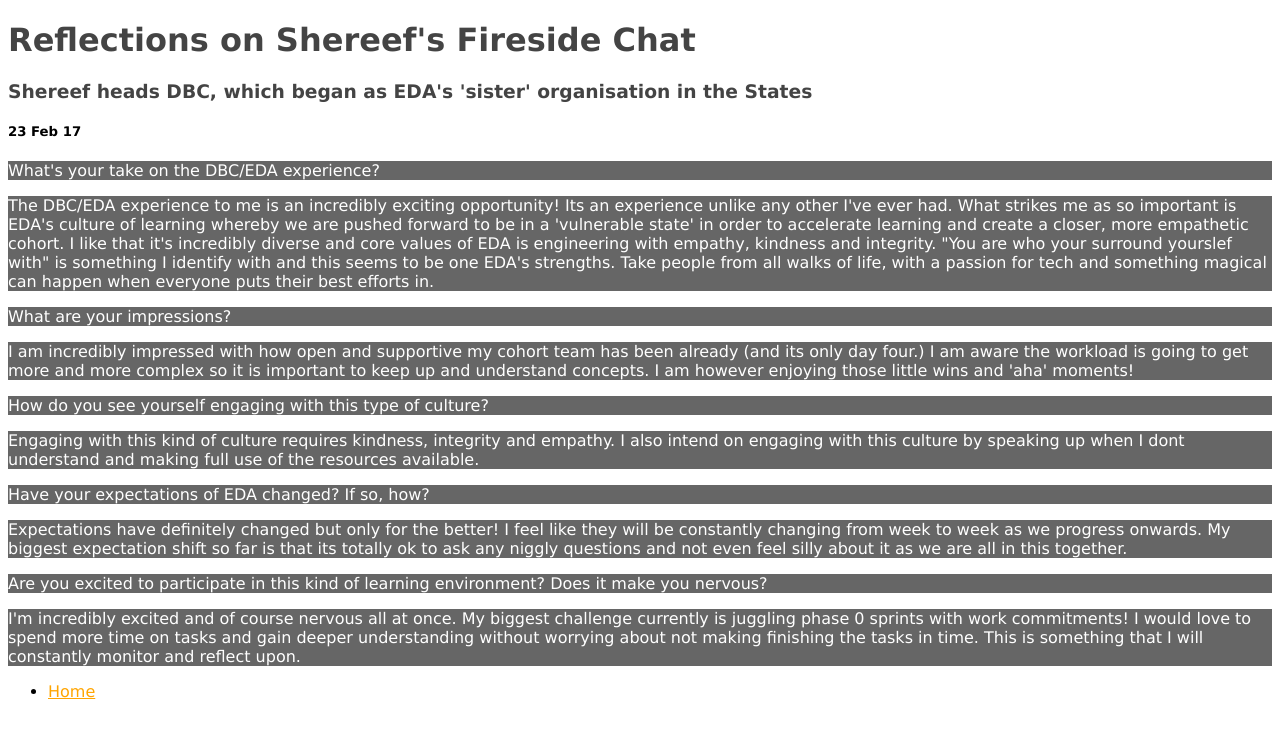
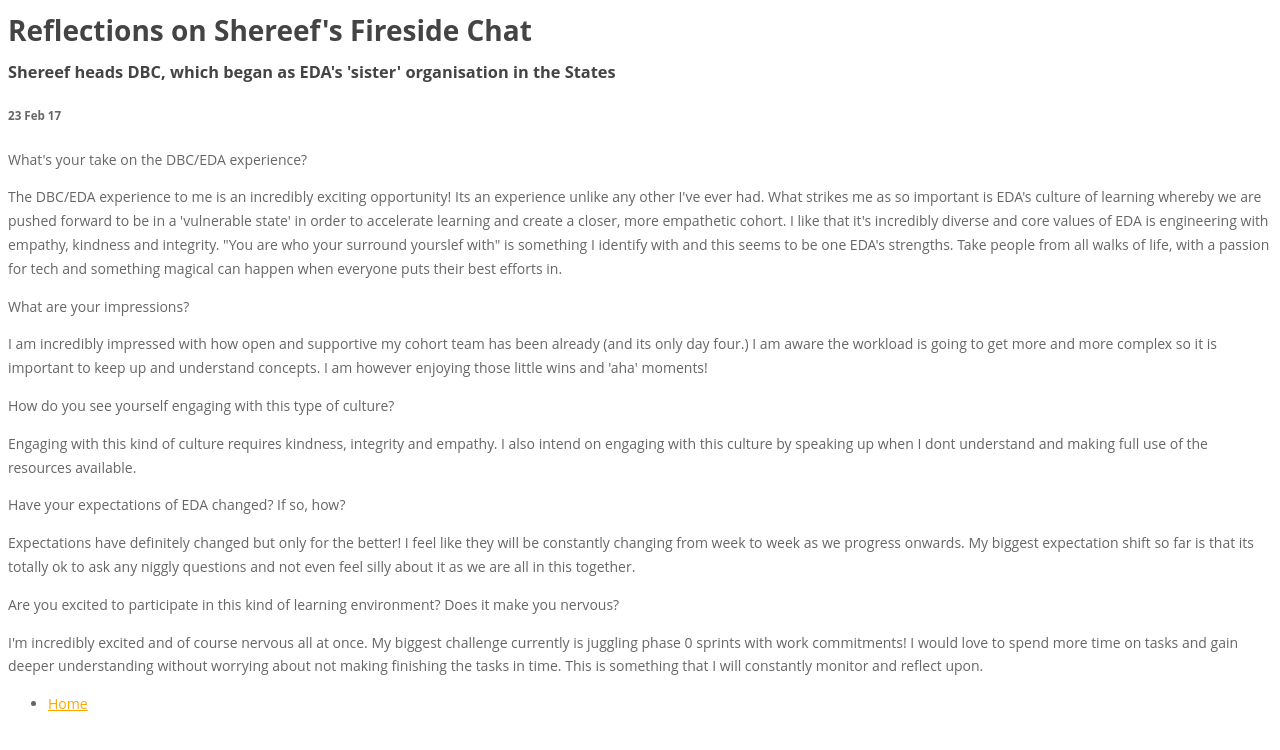
Before and after one commit to albie-feary/albie-feary.github.io, a plain HTML site: page blog/c1-reflection-blog.html in a window 1280 px wide. Drawn offline with Linux system fonts and the light colour scheme.

Commit message:
add byron bay styles to blog and home

```diff
--- a/blog/blog.css
+++ b/blog/blog.css
@@ -1,6 +1,12 @@
 body {
-  background: light grey;
-  font-family:verdana ;
+	color: #666;
+	background-color: #fff;
+	font-family: "Open Sans", Arial, sans-serif;
+	font-size: 14px;
+	font-weight: 500;
+	-webkit-font-smoothing: antialiased;
+	-moz-osx-font-smoothing: grayscale;
+	line-height: 1.7em;
 }
 
 h1, h2, h3 {
@@ -12,7 +18,6 @@ a {
 }
 
 p {
-  background-color: #666;
-  color: white
+  color: #666;
 
 }
--- a/styles/main.css
+++ b/styles/main.css
@@ -1,56 +1,23 @@
 body {
-	font: 75% georgia, sans-serif;
-	line-height: 1.88889;
-	color: #555753;
-	background: #fff url(http://csszengarden.com/001/blossoms.jpg) no-repeat bottom right;
-	margin: 0;
-	padding: 0;
-	}
+	color: #666;
+	background-color: #fff;
+	font-family: "Open Sans", Arial, sans-serif;
+	font-size: 14px;
+	font-weight: 500;
+	-webkit-font-smoothing: antialiased;
+	-moz-osx-font-smoothing: grayscale;
+	line-height: 1.7em;
+}
+
+
+h1, h2, h3 {
+  color: #444;
+}
+
+a {
+  color: orange;
+}
+
 p {
-	margin-top: 0;
-	text-align: justify;
-	}
-h3 {
-	font: italic normal 1.4em georgia, sans-serif;
-	letter-spacing: 1px;
-	margin-bottom: 0;
-	color: #7D775C;
-	}
-a:link {
-	font-weight: bold;
-	text-decoration: none;
-	color: #B7A5DF;
-	}
-a:visited {
-	font-weight: bold;
-	text-decoration: none;
-	color: #D4CDDC;
-	}
-  header h1 {
-  	background: transparent url(http://csszengarden.com/001/h1.gif) no-repeat top left;
-  	margin-top: 10px;
-  	display: block;
-  	width: 219px;
-  	height: 87px;
-  	float: left;
-
-  	text-indent: 100%;
-  	white-space: nowrap;
-  	overflow: hidden;
-  	}
-  header h2 {
-  	background: transparent url(http://csszengarden.com/001/h2.gif) no-repeat top left;
-  	margin-top: 58px;
-  	margin-bottom: 40px;
-  	width: 200px;
-  	height: 18px;
-  	float: right;
-
-  	text-indent: 100%;
-  	white-space: nowrap;
-  	overflow: hidden;
-  	}
-  header {
-  	padding-top: 20px;
-  	height: 87px;
-    }
+  color: #666;
+}
```
